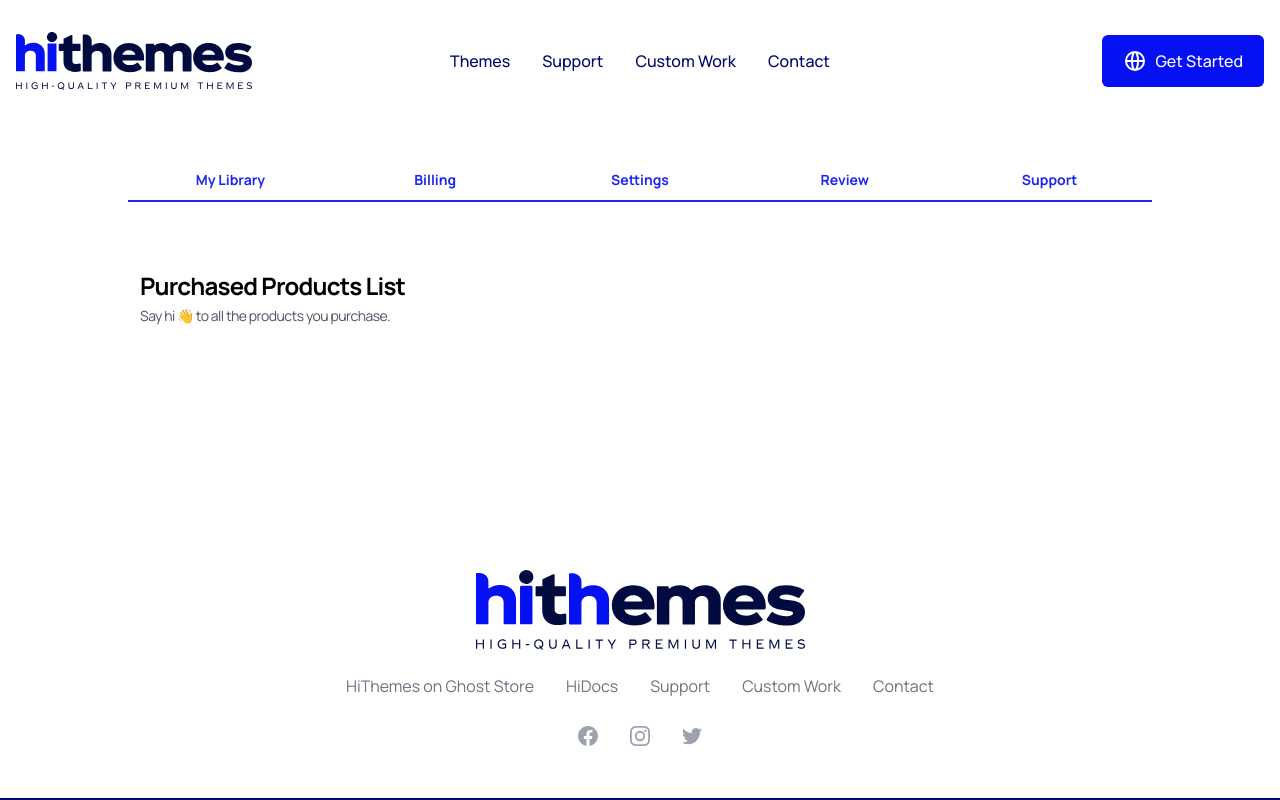
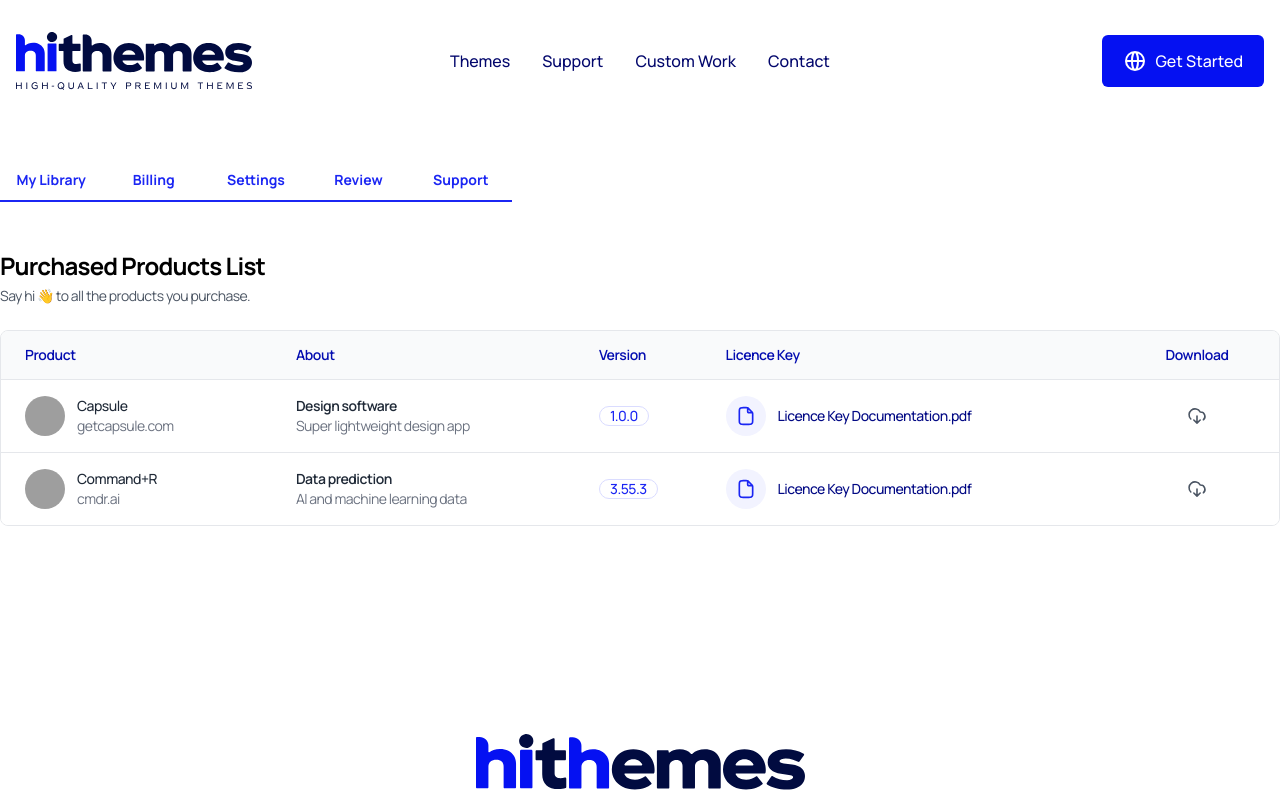
Before and after one commit to hithemes/hithemes, a Next.js app: page /dashboard in a window 1280 px wide. Shown: the top 800 px of the page. Built offline with nearby package versions, Linux system fonts and the light colour scheme; grey boxes are pictures that could not be loaded.

Commit message:
Dashboard my library tab menu content added

```diff
--- a/pages/dashboard.js
+++ b/pages/dashboard.js
@@ -1,34 +1,13 @@
-import { useState } from 'react'
 import { Tab } from '@headlessui/react'
 import Head from 'next/head'
 import Layout from '../components/layout'
+import Avatar from '../components/Avatar'
+import { TAB_MENU, PRODUCT_LIST } from '../constants'
+import { Documents, Download } from '../components/Icons'
 
 function classNames(...classes) {
   return classes.filter(Boolean).join(' ')
 }
-
-const tabsMenu = [
-  {
-    id: 0,
-    name: 'My Library'
-  },
-  {
-    id: 1,
-    name: 'Billing'
-  },
-  {
-    id: 2,
-    name: 'Settings'
-  },
-  {
-    id: 3,
-    name: 'Review'
-  },
-  {
-    id: 4,
-    name: 'Support'
-  }
-]
 
 export default function Dashboard() {
   return (
@@ -41,12 +20,12 @@
         />
         <link rel="icon" href="/favicon.ico" />
       </Head>
-      <div className="max-w-screen-lg mx-auto px-4 lg:px-0 py-40">
+      <div className="max-w-screen-xl mx-auto px-4 lg:px-0 py-40">
         <Tab.Group>
-          <Tab.List className="flex">
-            {tabsMenu.map((tab) => (
+          <Tab.List className="flex max-w-lg">
+            {TAB_MENU.map((item) => (
               <Tab
-                key={tab.id}
+                key={item.id}
                 className={({ selected }) =>
                   classNames(
                     'w-full text-[#1B26F3] py-2.5 text-sm font-bold leading-5 border-b-2 border-[#1b26f3] focus:outline-none',
@@ -54,17 +33,12 @@
                   )
                 }
               >
-                {tab.name}
+                {item.name}
               </Tab>
             ))}
           </Tab.List>
           <Tab.Panels className="mt-2">
-            <Tab.Panel
-              className={classNames(
-                'rounded-xl bg-white p-3',
-                'ring-white ring-opacity-60 ring-offset-2 ring-offset-blue-400 focus:outline-none focus:ring-2'
-              )}
-            >
+            <Tab.Panel className="rounded-xl bg-white focus:outline-none">
               <div className="mt-12 mb-6">
                 <h2 className="mb-1 text-2xl font-bold tracking-[-0.8px]">
                   Purchased Products List
@@ -73,13 +47,98 @@
                   Say hi 👋 to all the products you purchase.
                 </p>
               </div>
+              <div className="overflow-x-auto">
+                <div className="inline-block min-w-full align-middle">
+                  <div className="overflow-hidden border border-gray-200 rounded-lg">
+                    <table className="min-w-full divide-y divide-gray-200">
+                      <thead className="bg-gray-50">
+                        <tr>
+                          <th
+                            scope="col"
+                            className="text-[#030CB0] sm:pl-6 py-3.5 pl-4 pr-3 text-sm font-semibold tracking-[-0.4px] text-left"
+                          >
+                            Product
+                          </th>
+                          <th
+                            scope="col"
+                            className="text-[#030CB0] px-3 py-3.5 text-sm font-semibold tracking-[-0.4px] text-left"
+                          >
+                            About
+                          </th>
+                          <th
+                            scope="col"
+                            className="text-[#030CB0] px-3 py-3.5 text-sm font-semibold tracking-[-0.4px] text-left"
+                          >
+                            Version
+                          </th>
+                          <th
+                            scope="col"
+                            className="text-[#030CB0] px-3 py-3.5 text-sm font-semibold tracking-[-0.4px] text-left"
+                          >
+                            Licence Key
+                          </th>
+                          <th
+                            scope="col"
+                            className="text-[#030CB0] py-3.5 pl-3 pr-4 sm:pr-6 text-sm font-semibold tracking-[-0.4px]"
+                          >
+                            Download
+                          </th>
+                        </tr>
+                      </thead>
+                      <tbody className="divide-y divide-gray-200 bg-white">
+                        {PRODUCT_LIST.map((item) => (
+                          <tr key={item.email}>
+                            <td className="whitespace-nowrap py-4 pl-4 pr-3 text-sm sm:pl-6">
+                              <div className="flex items-center lg:gap-3">
+                                <div className="hidden lg:block">
+                                  <Avatar src={item.image} alt={item.name} />
+                                </div>
+                                <div>
+                                  <div className="tracking-[-0.5px] font-medium text-gray-800">
+                                    {item.name}
+                                  </div>
+                                  <div className="tracking-[-0.5px] text-gray-500">
+                                    {item.website}
+                                  </div>
+                                </div>
+                              </div>
+                            </td>
+                            <td className="whitespace-nowrap px-3 py-4 text-sm text-gray-500">
+                              <div className="tracking-[-0.5px] font-semibold text-gray-800">
+                                {item.title}
+                              </div>
+                              <div className="tracking-[-0.5px] text-gray-500">
+                                {item.miniTitle}
+                              </div>
+                            </td>
+                            <td className="whitespace-nowrap px-3 py-4 text-sm text-gray-500">
+                              <span className="inline-flex items-center justify-center bg-white text-[#1B26F3] px-2.5 py-0.5 text-sm font-medium tracking-[-0.5px] leading-none border border-[#dadcff] rounded-full">
+                                {item.version}
+                              </span>
+                            </td>
+                            <td className="whitespace-nowrap inline-flex items-center gap-3 px-3 py-4 text-sm font-medium tracking-[-0.5px] text-[#020984]">
+                              <span className="inline-flex items-center justify-center w-10 h-10 bg-[#F2F3FF] rounded-full">
+                                <Documents className="w-5 h-5 text-[#1B26F3]" />
+                              </span>
+                              {item.licence}
+                            </td>
+                            <td className="relative whitespace-nowrap py-4 pl-3 pr-4 text-sm font-medium sm:pr-6">
+                              <a
+                                href="#"
+                                className="flex items-center justify-center text-gray-600 text-center"
+                              >
+                                <Download className="w-5 h-5 text-gray-600" />
+                              </a>
+                            </td>
+                          </tr>
+                        ))}
+                      </tbody>
+                    </table>
+                  </div>
+                </div>
+              </div>
             </Tab.Panel>
-            <Tab.Panel
-              className={classNames(
-                'rounded-xl bg-white p-3',
-                'ring-white ring-opacity-60 ring-offset-2 ring-offset-blue-400 focus:outline-none focus:ring-2'
-              )}
-            >
+            <Tab.Panel className="rounded-xl bg-white focus:outline-none">
               <div className="mt-12 mb-6">
                 <h2 className="mb-1 text-2xl font-bold tracking-[-0.8px]">
                   Billing History
@@ -89,27 +148,17 @@
                 </p>
               </div>
             </Tab.Panel>
-            <Tab.Panel
-              className={classNames(
-                'rounded-xl bg-white p-3',
-                'ring-white ring-opacity-60 ring-offset-2 ring-offset-blue-400 focus:outline-none focus:ring-2'
-              )}
-            >
+            <Tab.Panel className="rounded-xl bg-white focus:outline-none">
               <div className="mt-12 mb-6">
                 <h2 className="mb-1 text-2xl font-bold tracking-[-0.8px]">
                   Settings
                 </h2>
                 <p className="text-gray-600 text-sm tracking-[-0.5px]">
-                  Update your personal details and password here.
+                  Update your itemal details and password here.
                 </p>
               </div>
             </Tab.Panel>
-            <Tab.Panel
-              className={classNames(
-                'rounded-xl bg-white p-3',
-                'ring-white ring-opacity-60 ring-offset-2 ring-offset-blue-400 focus:outline-none focus:ring-2'
-              )}
-            >
+            <Tab.Panel className="rounded-xl bg-white focus:outline-none">
               <div className="mt-12 mb-6">
                 <h2 className="mb-1 text-2xl font-bold tracking-[-0.8px]">
                   Leave review & earn %10 bonus
@@ -119,12 +168,7 @@
                 </p>
               </div>
             </Tab.Panel>
-            <Tab.Panel
-              className={classNames(
-                'rounded-xl bg-white p-3',
-                'ring-white ring-opacity-60 ring-offset-2 ring-offset-blue-400 focus:outline-none focus:ring-2'
-              )}
-            >
+            <Tab.Panel className="rounded-xl bg-white focus:outline-none">
               <div className="mt-12 mb-6">
                 <h2 className="mb-1 text-2xl font-bold tracking-[-0.8px]">
                   Do you need support?
```
